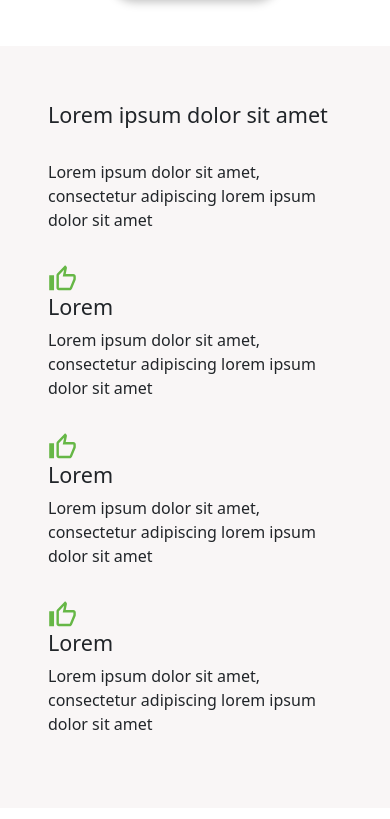
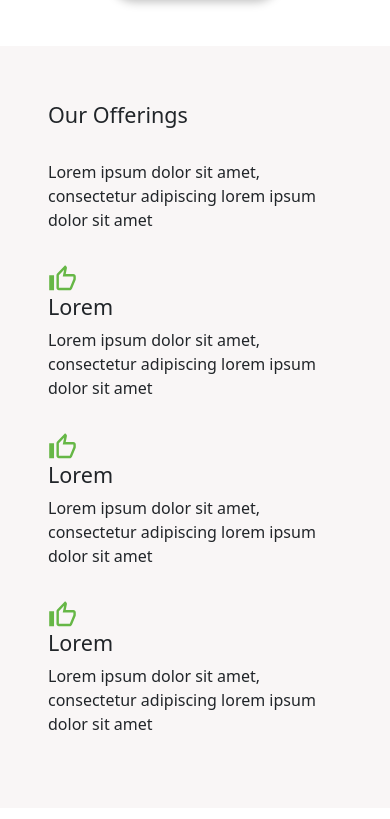
Before and after one commit to 8thGear-Tech/LanguageHubNg, a React (Create React App) app: page / in a window 390 px wide. Shown: the part 2725-3544 px from the top of the page. Built offline with nearby package versions, Linux system fonts and the light colour scheme.

Commit message:
worked the team, session and flags UI and responsiveness

```diff
--- a/src/pages/home.js
+++ b/src/pages/home.js
@@ -45,28 +45,6 @@ const Home = () => {
 const Flags = () => {
   return (
     <>
-      {/* <div className="container-fluid">
-        {" "}
-        <div
-          className="row d-flex justify-content-center justify-content-evenly py-5"
-          style={{ backgroundColor: "#FAF9F9" }}
-        >
-          <div className="col-lg-3 col-md-3 col-sm-6">
-            <img src={mandarin} className="mx-4" width="100" height="94" />
-          </div>
-          <div className="col-lg-3 col-md-3 col-sm-6">
-            {" "}
-            <img src={french} className="mx-4" width="100" height="94" />
-          </div>
-          <div className="col-lg-3 col-md-3 col-sm-6">
-            <img src={german} className="mx-4" width="100" height="94" />
-          </div>
-          <div className="col-lg-3 col-md-3 col-sm-6">
-            {" "}
-            <img src={yoruba} className="mx-4" width="100" height="94" />
-          </div>
-        </div>
-      </div> */}
       <div className="container-fluid mt-4">
         <div
           className="row d-flex justify-content-center py-5"
@@ -171,7 +149,7 @@ const OurOfferings = () => {
         <div className="row d-lg-flex d-md-flex">
           <div className="col-lg-3 col-md-6 py-2">
             {/* <CheckBox /> */}
-            <h4>Lorem ipsum dolor sit amet</h4>
+            <h4>Our Offerings</h4>
             <br />
             <p className="">
               Lorem ipsum dolor sit amet, consectetur adipiscing lorem ipsum
@@ -221,7 +199,7 @@ const OurSessions = () => {
   return (
     <>
       <div className="container">
-        <h4 className="text-center my-5">Our Sessions</h4>
+        <h4 className="text-center mt-5 mb-3">Our Sessions</h4>
         <div class="row justify-content-center">
           <div class="col-lg-5 col-md-8 d-flex mt-4">
             <div class="d-flex justify-content-between align-items-center px-5 py-4 sessionCard w-100">
```
